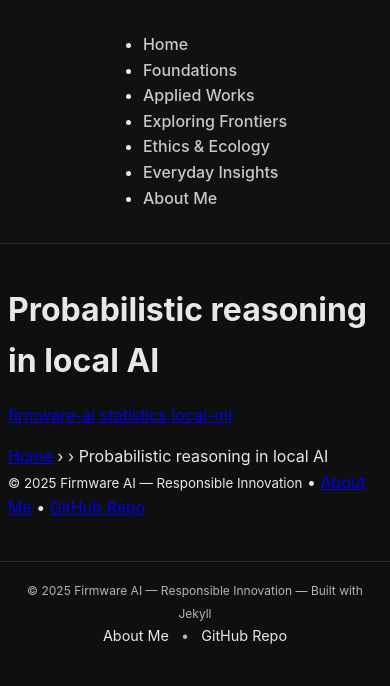
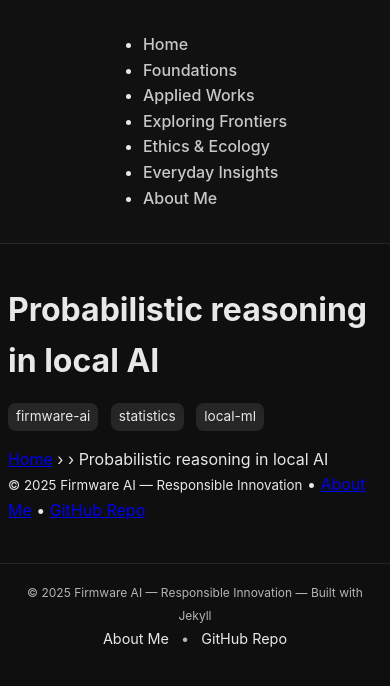
Before and after one commit to louisnathanessomba/louis-blog, a Jekyll site: the page built from pages/foundations/probabilistic-reasoning-in-ai.md, in a window 390 px wide. Shown: the top 686 px of the page. Built offline with Jekyll 4.4.1, drawn with Linux system fonts in a browser that asks for light colours.

Commit message:
Refactor CSS variables and layout styles
Updated global CSS variables and improved layout styles.

```diff
--- a/assets/css/style.css
+++ b/assets/css/style.css
@@ -1,67 +1,115 @@
+/* ============================================================
+   ROOT THEME — GLOBAL COLORS & TYPOGRAPHY
+   ============================================================ */
 :root {
-  --bg: #0f0f10;
-  --fg: #e8e8e8;
-  --muted: #b5b5b5;
+  --bg: #0f0f10;          /* carbon black */
+  --bg-alt: #111;         /* slightly lighter black */
+  --fg: #e8e8e8;          /* computer gray */
+  --muted: #b5b5b5;       /* soft gray */
+  --border: #262626;      /* carbon border */
+  --radius: 8px;
+
+  /* Division-specific accents */
+  --accent-foundations: #4da6ff;        /* blue */
+  --accent-applied: #ffb84d;            /* orange */
+  --accent-frontiers: #b84dff;          /* purple */
+  --accent-ethics: #6ddf6d;             /* green */
+  --accent-insights: #ff6d6d;           /* red */
+  --accent-about: #ffd24d;              /* yellow */
+
+  /* Default accent (fallback) */
   --accent: #606060;
-  --border: #262626;
 }
 
+/* ============================================================
+   GLOBAL RESET & BASE
+   ============================================================ */
 * { box-sizing: border-box; }
+
 html, body {
-  margin: 0; padding: 0;
+  margin: 0;
+  padding: 0;
   background: var(--bg);
   color: var(--fg);
   font-family: Inter, Roboto, system-ui, -apple-system, Segoe UI, Helvetica, Arial, sans-serif;
   line-height: 1.6;
 }
 
-/* Navigation */
+/* ============================================================
+   NAVIGATION
+   ============================================================ */
 .nav {
   display: flex;
   justify-content: center;
   gap: 1.5rem;
   padding: 1rem;
   border-bottom: 1px solid var(--border);
-  background: #111;
+  background: var(--bg-alt);
 }
+
 .nav a {
   color: var(--fg);
   text-decoration: none;
   font-weight: 500;
   opacity: 0.85;
+  padding-bottom: 2px;
 }
+
 .nav a:hover {
   opacity: 1;
   border-bottom: 2px solid var(--accent);
 }
 
-/* Container */
+/* ============================================================
+   CONTAINER
+   ============================================================ */
 .container {
   max-width: 900px;
   margin: 2rem auto;
   padding: 0 1rem;
 }
 
-/* Section headers */
-.section-header h1, .post-header h1 {
+/* ============================================================
+   SECTION HEADERS
+   ============================================================ */
+.section-header h1,
+.post-header h1 {
   margin: 0 0 0.5rem;
   font-size: 2rem;
 }
+
 .subtitle {
   color: var(--muted);
   font-size: 1.1rem;
 }
 
-/* Posts */
+/* ============================================================
+   POSTS
+   ============================================================ */
 .post .meta {
   color: var(--muted);
   font-size: 0.9rem;
 }
+
 .post-content {
   margin-top: 1rem;
 }
 
-/* Footer */
+/* Tags */
+.post-tags .tag {
+  display: inline-block;
+  margin-right: 0.5rem;
+  padding: 0.2rem 0.5rem;
+  border-radius: var(--radius);
+  background: var(--border);
+  color: var(--fg);
+  font-size: 0.85rem;
+  text-decoration: none;
+}
+
+/* ============================================================
+   FOOTER
+   ============================================================ */
 .site-footer {
   border-top: 1px solid var(--border);
   padding: 1rem;
@@ -69,40 +117,69 @@ html, body {
   color: var(--muted);
   font-size: 0.9rem;
 }
+
 .footer-links a {
   color: var(--fg);
   text-decoration: none;
   margin: 0 0.5rem;
 }
+
 .footer-links a:hover {
   border-bottom: 1px solid var(--accent);
 }
 
-/* Hero section (Home only) */
+/* ============================================================
+   HERO (HOME ONLY)
+   ============================================================ */
 .hero {
-  text-align: center;
+  display: flex;
+  flex-wrap: wrap;
+  gap: 2rem;
   padding: 3rem 1rem;
-  background: #111;
+  background: var(--bg-alt);
+  align-items: center;
+  justify-content: center;
+  text-align: left;
 }
-.hero h1 {
+
+.hero-left img.hero-portrait {
+  width: 180px;
+  height: 180px;
+  border-radius: 50%;
+  object-fit: cover;
+  border: 2px solid var(--border);
+}
+
+.hero-right {
+  max-width: 500px;
+}
+
+.hero-right h1 {
   font-size: 2.5rem;
   margin-bottom: 0.5rem;
 }
-.hero p {
+
+.hero-right p {
   color: var(--muted);
   font-size: 1.2rem;
 }
 
-/* Responsive */
-@media (max-width: 600px) {
-  .nav ul {
-    flex-direction: column;
-    align-items: center;
-    gap: 0.5rem;
-  }
-  .hero h1 { font-size: 2rem; }
-  .container { padding: 0.5rem; }
+.hero-video video {
+  margin-top: 1rem;
+  border-radius: var(--radius);
+  border: 1px solid var(--border);
 }
+
+.hero-diagram img {
+  margin-top: 1rem;
+  width: 100%;
+  border-radius: var(--radius);
+  border: 1px solid var(--border);
+}
+
+/* ============================================================
+   FEED (SECTION INDEXES)
+   ============================================================ */
 .feed {
   display: flex;
   flex-direction: column;
@@ -114,15 +191,15 @@ html, body {
   gap: 1.5rem;
   padding: 1.5rem;
   border: 1px solid var(--border);
-  border-radius: 8px;
-  background: var(--bg);
+  border-radius: var(--radius);
+  background: var(--bg-alt);
 }
 
 .card .thumb {
   width: 140px;
   height: 140px;
   object-fit: cover;
-  border-radius: 6px;
+  border-radius: var(--radius);
 }
 
 .card .content h2 {
@@ -135,3 +212,36 @@ html, body {
   color: var(--accent);
   font-weight: 600;
 }
+
+/* ============================================================
+   RESPONSIVE
+   ============================================================ */
+@media (max-width: 600px) {
+  .nav {
+    flex-wrap: wrap;
+    gap: 0.75rem;
+  }
+
+  .hero {
+    text-align: center;
+  }
+
+  .hero-right h1 {
+    font-size: 2rem;
+  }
+
+  .container {
+    padding: 0.5rem;
+  }
+
+  .card {
+    flex-direction: column;
+    align-items: center;
+    text-align: center;
+  }
+
+  .card .thumb {
+    width: 100%;
+    height: auto;
+  }
+}
```
